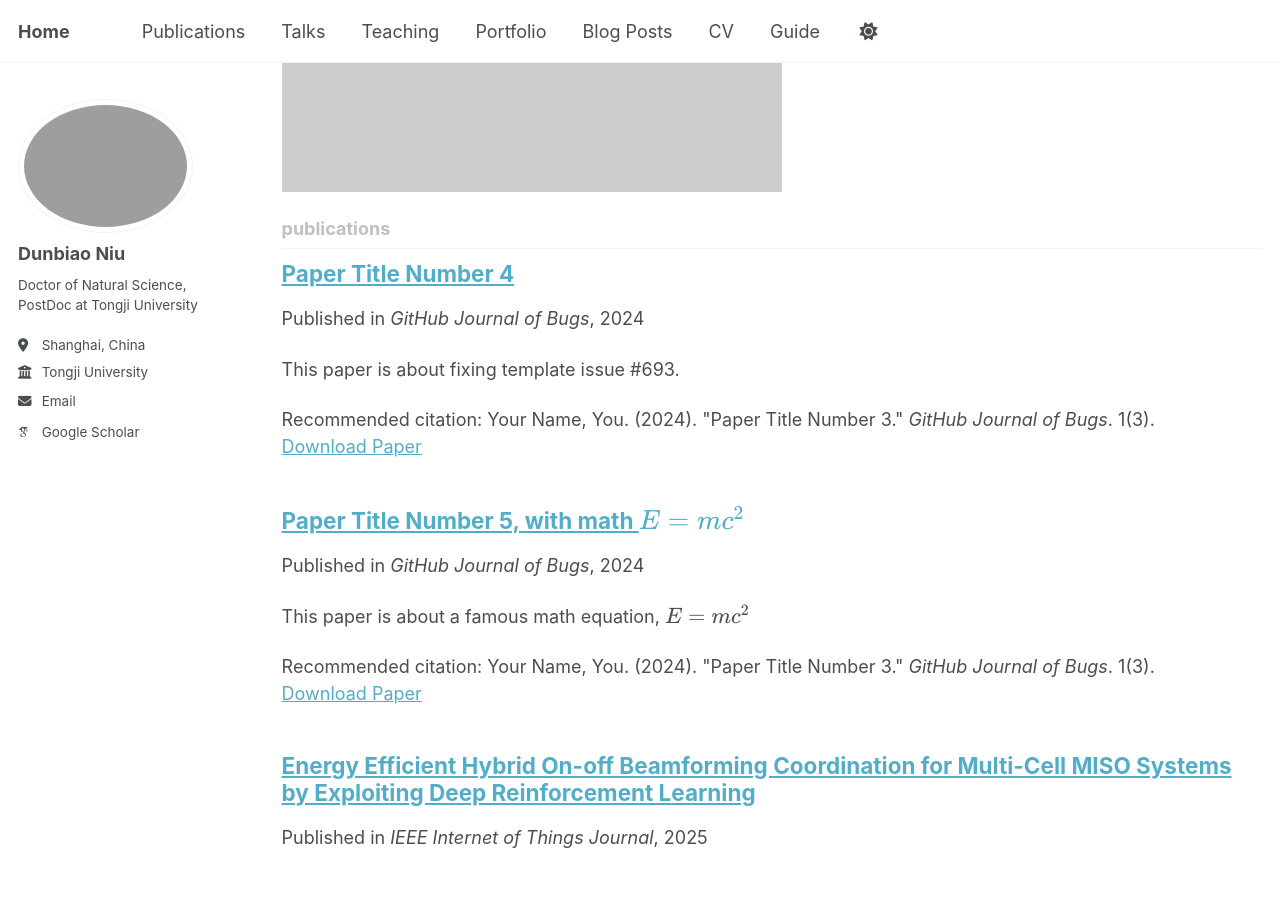
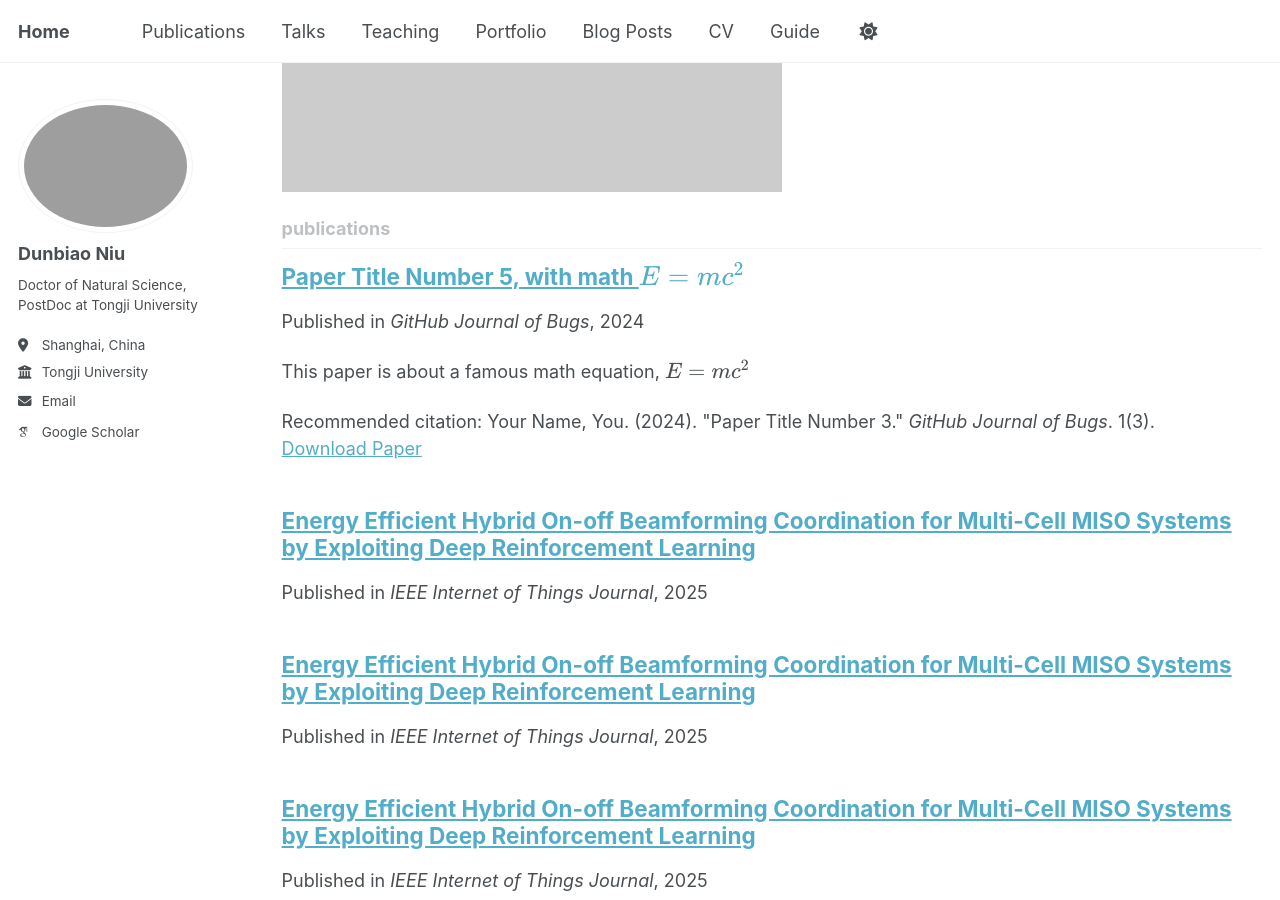
Before and after one commit to dunbiaoniu-ops/dunbiaoniu.github.io, a Jekyll site: the page built from _pages/collection-archive.html, in a window 1280 px wide and 900 px high, scrolled down 893 px. Built offline with Jekyll 4.4.1, drawn with Linux system fonts in a browser that asks for light colours; some web fonts are replaced; a script bundle is joined from its source files by our own code; library files that are not in the unit come from our copies.

Commit message:
Update publication details for Paper Number 4

```diff
--- a/_publications/2024-02-17-paper-title-number-4.md
+++ b/_publications/2024-02-17-paper-title-number-4.md
@@ -1,13 +1,9 @@
 ---
-title: "Paper Title Number 4"
+title: "Energy Efficient Hybrid On-off Beamforming Coordination for Multi-Cell MISO Systems by Exploiting Deep Reinforcement Learning"
 collection: publications
-category: conferences
-permalink: /publication/2024-02-17-paper-title-number-4
-excerpt: 'This paper is about fixing template issue #693.'
-date: 2024-02-17
-venue: 'GitHub Journal of Bugs'
-paperurl: 'https://academicpages.github.io/files/paper3.pdf'
-citation: 'Your Name, You. (2024). &quot;Paper Title Number 3.&quot; <i>GitHub Journal of Bugs</i>. 1(3).'
+type: journal            # 可选值：journal 或 conference
+authors: "<b>Hang Zhou</b>, Xiaoyan Wang, Hao Zhou, & Yusheng Ji"
+venue: "IEEE Internet of Things Journal"
+date: 2025-06-01         # 必须为 YYYY-MM-DD 格式
+note: "(JCR-Q1)"         # 可选的备注信息
 ---
-
-The contents above will be part of a list of publications, if the user clicks the link for the publication than the contents of section will be rendered as a full page, allowing you to provide more information about the paper for the reader. When publications are displayed as a single page, the contents of the above "citation" field will automatically be included below this section in a smaller font.
```
